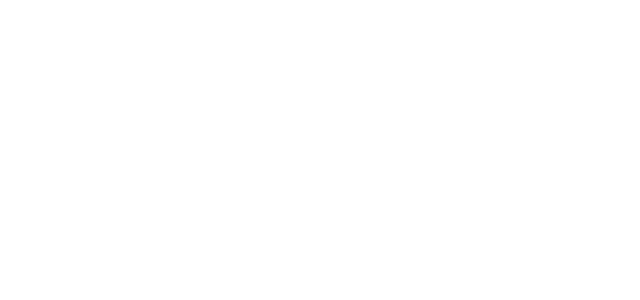
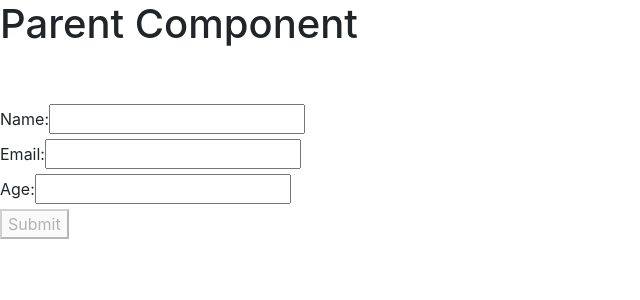
Before and after one commit to MMubazar/Learn_-Angular_Topics, an Angular app: page /parent in a window 1280 px wide. Before the commit this address led to /. Shown: the top 300 px of the page, without its empty margins (0-640 px from the left). Built offline with nearby package versions, Linux system fonts and the light colour scheme.

Commit message:
Topic: Parent and Child component

```diff
--- /dev/null
+++ b/src/app/Parent_Child_Relation/child/child.component.html
@@ -0,0 +1,6 @@
+<h1>Child Component</h1>
+<br /><br />
+<h2>Submitted Information</h2>
+<p><strong>Name:</strong> {{ name }}</p>
+<p><strong>Email:</strong> {{ email }}</p>
+<p><strong>Age:</strong> {{ age }}</p>
--- /dev/null
+++ b/src/app/Parent_Child_Relation/child/child.component.ts
@@ -0,0 +1,23 @@
+import { Component, Input, SimpleChanges } from '@angular/core';
+
+@Component({
+  selector: 'app-child',
+  templateUrl: './child.component.html',
+  styleUrl: './child.component.scss',
+})
+export class ChildComponent {
+  @Input() data: any;
+
+  name: string = '';
+  email: string = '';
+  age: number = 0;
+
+  ngOnChanges(changes: SimpleChanges): void {
+    console.log('afterrrrrr==========>', this.data);
+    if (changes['data']) {
+      this.name = this.data.name;
+      this.email = this.data.email;
+      this.age = this.data.age;
+    }
+  }
+}
--- /dev/null
+++ b/src/app/Parent_Child_Relation/parent/parent.component.html
@@ -0,0 +1,39 @@
+<h1>Parent Component</h1>
+<br /><br />
+
+<form [formGroup]="form" (ngSubmit)="submit()">
+  <div>
+    <label for="name">Name:</label>
+    <input id="name" formControlName="name" />
+    <div *ngIf="name?.invalid && (name?.dirty || name?.touched)">
+      <small *ngIf="name?.errors?.['required']">Name is required.</small>
+      <small *ngIf="name?.errors?.['minlength']"
+        >Name must be at least 2 characters long.</small
+      >
+    </div>
+  </div>
+
+  <div>
+    <label for="email">Email:</label>
+    <input id="email" formControlName="email" />
+    <div *ngIf="email?.invalid && (email?.dirty || email?.touched)">
+      <small *ngIf="email?.errors?.['required']">Email is required.</small>
+      <small *ngIf="email?.errors?.['email']"
+        >Email must be a valid email address.</small
+      >
+    </div>
+  </div>
+
+  <div>
+    <label for="age">Age:</label>
+    <input id="age" formControlName="age" />
+    <div *ngIf="age?.invalid && (age?.dirty || age?.touched)">
+      <small *ngIf="age?.errors?.['required']">Age is required.</small>
+      <small *ngIf="age?.errors?.['min']">Age must be at least 1.</small>
+    </div>
+  </div>
+
+  <button type="submit" [disabled]="form.invalid">Submit</button>
+</form>
+
+<app-child [data]="form.value" *ngIf="form.valid"></app-child>
--- /dev/null
+++ b/src/app/Parent_Child_Relation/parent/parent.component.ts
@@ -0,0 +1,44 @@
+import { Component } from '@angular/core';
+import { FormBuilder, FormGroup, Validators } from '@angular/forms';
+import { Router } from '@angular/router';
+
+@Component({
+  selector: 'app-parent',
+  templateUrl: './parent.component.html',
+  styleUrl: './parent.component.scss',
+})
+export class ParentComponent {
+  public form: FormGroup;
+  public isShow: boolean = false;
+
+  constructor(private fb: FormBuilder, private router: Router) {
+    this.form = this.fb.group({
+      name: ['', [Validators.required, Validators.minLength(2)]],
+      email: ['', [Validators.required, Validators.email]],
+      age: ['', [Validators.required, Validators.min(1)]],
+    });
+  }
+
+  ngOnInit(): void {}
+
+  get name() {
+    return this.form.get('name');
+  }
+
+  get email() {
+    return this.form.get('email');
+  }
+
+  get age() {
+    return this.form.get('age');
+  }
+
+  submit() {
+    if (this.form.valid) {
+      console.log(this.form.value);
+      this.router.navigate(['/child'], {
+        state: { formValues: this.form.value },
+      });
+    }
+  }
+}
--- a/src/app/app-routing.module.ts
+++ b/src/app/app-routing.module.ts
@@ -5,6 +5,8 @@ import { BuildInPipesComponent } from './pipesComponents/build-in-pipes/build-in
 import { CustomPipesComponent } from './pipesComponents/custom-pipes/custom-pipes.component';
 import { ReactiveFormComponent } from './reactive-form/reactive-form.component';
 import { TemplateDFormComponent } from './template-d-form/template-d-form.component';
+import { ParentComponent } from './Parent_Child_Relation/parent/parent.component';
+import { ChildComponent } from './Parent_Child_Relation/child/child.component';
 
 const routes: Routes = [
   { path: '', redirectTo: '/reactive-forms', pathMatch: 'full' },
@@ -13,6 +15,8 @@ const routes: Routes = [
   { path: 'custom-pipes', component: CustomPipesComponent },
   { path: 'reactive-forms', component: ReactiveFormComponent },
   { path: 'template-forms', component: TemplateDFormComponent },
+  { path: 'parent', component: ParentComponent },
+  { path: 'child', component: ChildComponent },
 ];
 
 @NgModule({
--- a/src/app/app.module.ts
+++ b/src/app/app.module.ts
@@ -14,6 +14,8 @@ import { BuildInPipesComponent } from './pipesComponents/build-in-pipes/build-in
 import { CustomPipesComponent } from './pipesComponents/custom-pipes/custom-pipes.component';
 import { TitleCasePipePipe } from '../app/pipes/title-case-pipe.pipe';
 import { HttpClientModule } from '@angular/common/http';
+import { ParentComponent } from './Parent_Child_Relation/parent/parent.component';
+import { ChildComponent } from './Parent_Child_Relation/child/child.component';
 
 @NgModule({
   declarations: [
@@ -24,6 +26,8 @@ import { HttpClientModule } from '@angular/common/http';
     BuildInPipesComponent,
     CustomPipesComponent,
     TitleCasePipePipe,
+    ParentComponent,
+    ChildComponent,
   ],
   imports: [
     BrowserModule,
```
Also changed, not shown: src/app/Parent_Child_Relation/child/child.component.scss (added), src/app/Parent_Child_Relation/parent/parent.component.scss (added), 2 other files (tests, documents, lock files or other folders).
